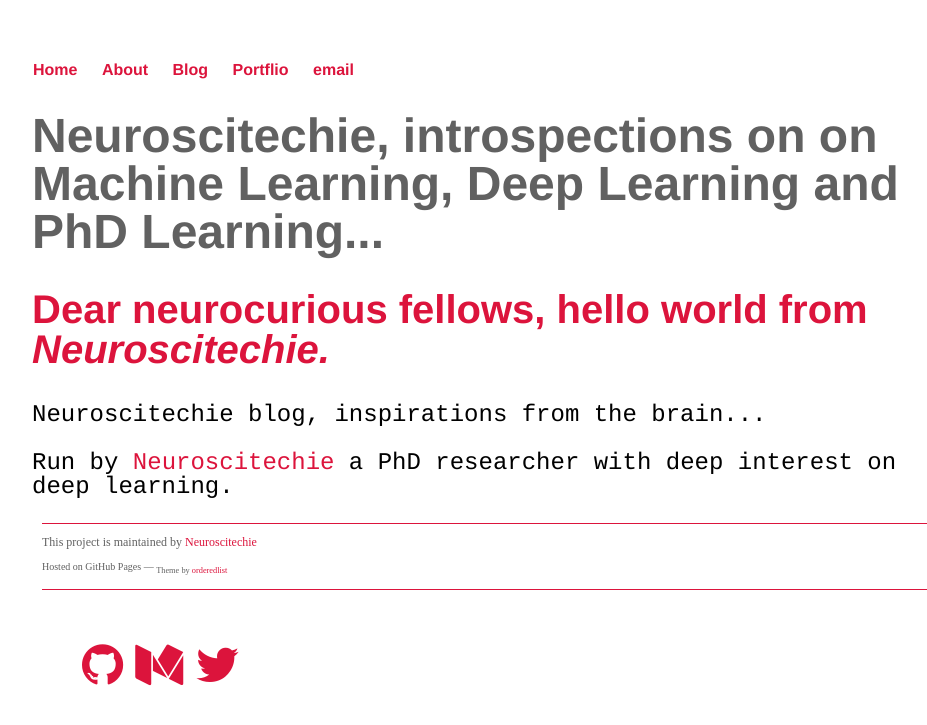
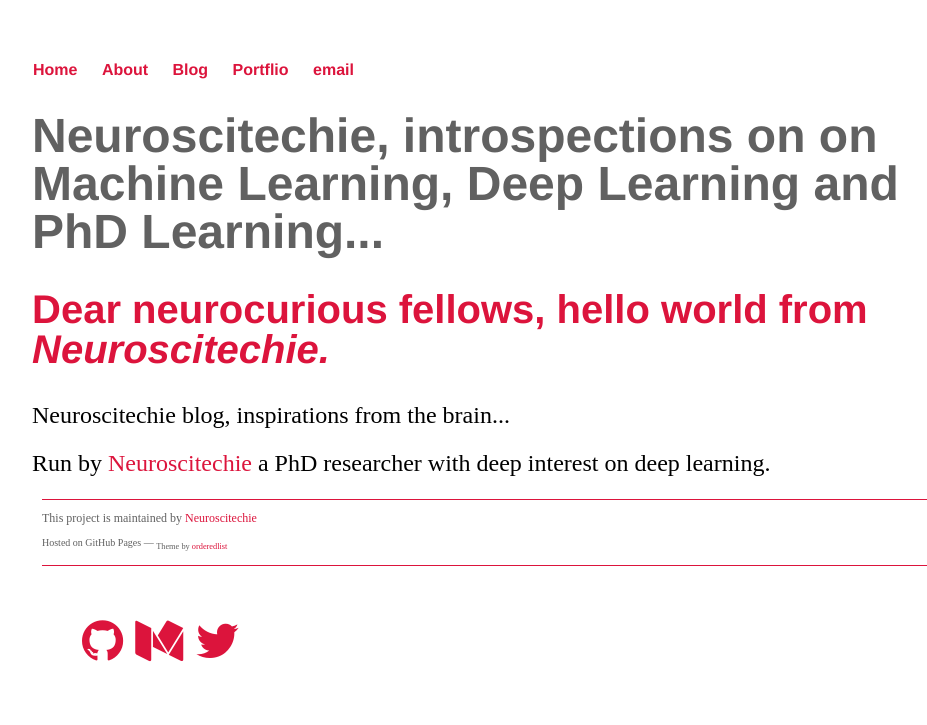
Before and after one commit to inantubek/meltemiatay.github.io, a Jekyll site: the page built from index.html, in a window 1280 px wide. Shown: the top 725 px of the page, without its empty margins (160-1087 px from the left). Built offline with Jekyll 4.4.1, drawn with Linux system fonts in a browser that asks for light colours; nearby versions of some CDN libraries.

Commit message:
Update index.html

```diff
--- a/index.html
+++ b/index.html
@@ -4,5 +4,5 @@ title: Neuroscitechie blog, inspirations from the brain
 ---
 			<h1>Neuroscitechie, introspections on on Machine Learning, Deep Learning and PhD Learning...</h1>
                         <h2>Dear neurocurious fellows, hello world from <i>Neuroscitechie.</i></h2>
-                        <p style="font-family:courier;">Neuroscitechie blog, inspirations from the brain... </p>
-                        <p style="font-family:courier;">Run by <a href="about">Neuroscitechie</a> a PhD researcher with deep interest on deep learning.</p>
+                        <p>Neuroscitechie blog, inspirations from the brain... </p>
+                        <p>Run by <a href="about">Neuroscitechie</a> a PhD researcher with deep interest on deep learning.</p>
```
